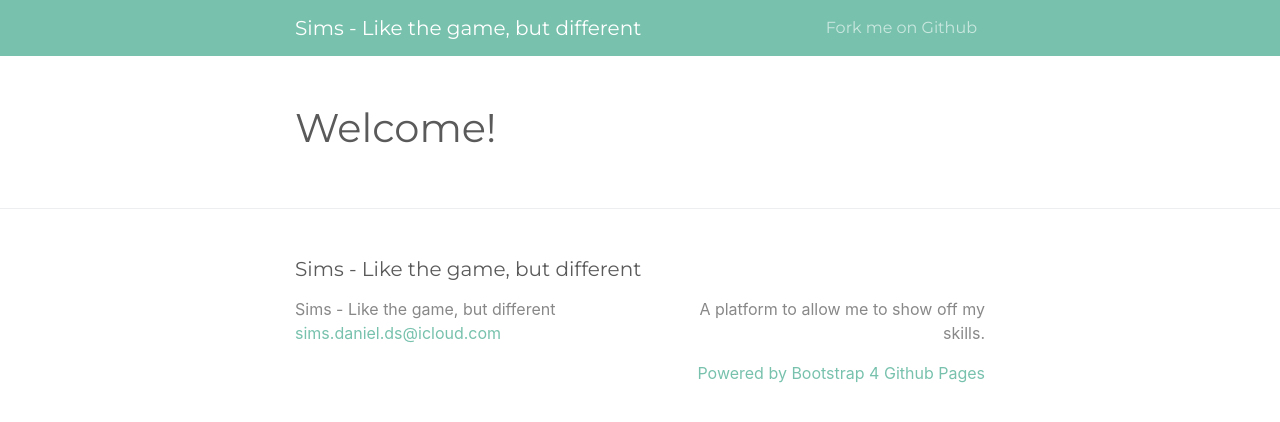
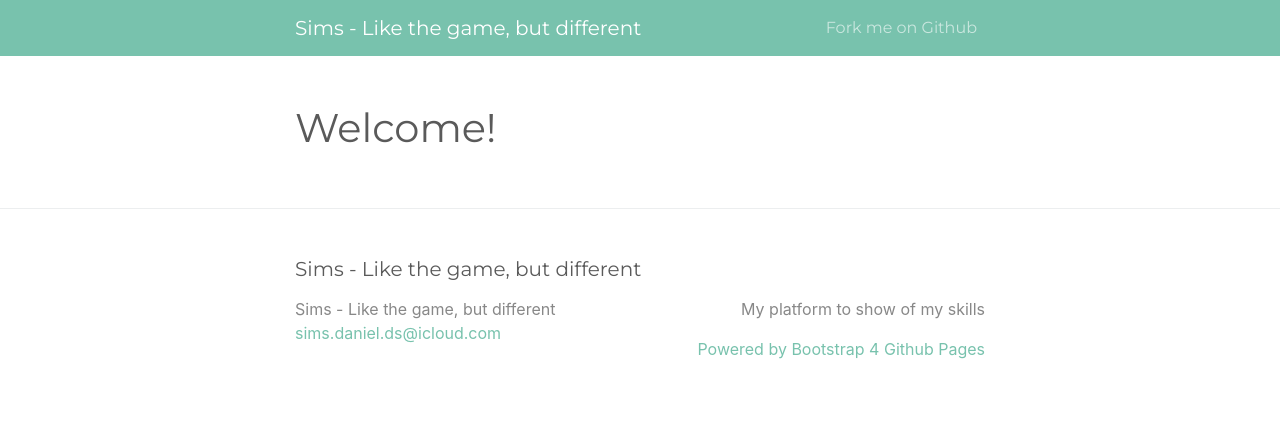
Before and after one commit to dancsims/dancsims.github.io, a Jekyll site: the page built from index.md, in a window 1280 px wide. Shown: the top 422 px of the page. Built offline with Jekyll 4.4.1, drawn with Linux system fonts in a browser that asks for light colours.

Commit message:
changed description in config

```diff
--- a/_config.yml
+++ b/_config.yml
@@ -16,7 +16,7 @@
 title: Sims - Like the game, but different
 email: "sims.daniel.ds@icloud.com"
 description: >- # this means to ignore newlines until "baseurl:"
-  A platform to allow me to show off my skills.
+  My platform to show of my skills
 #baseurl: "" # the subpath of your site, e.g. /blog
 #url: "" # the base hostname & protocol for your site, e.g. http://example.com
 twitter_username: dancsims
```
